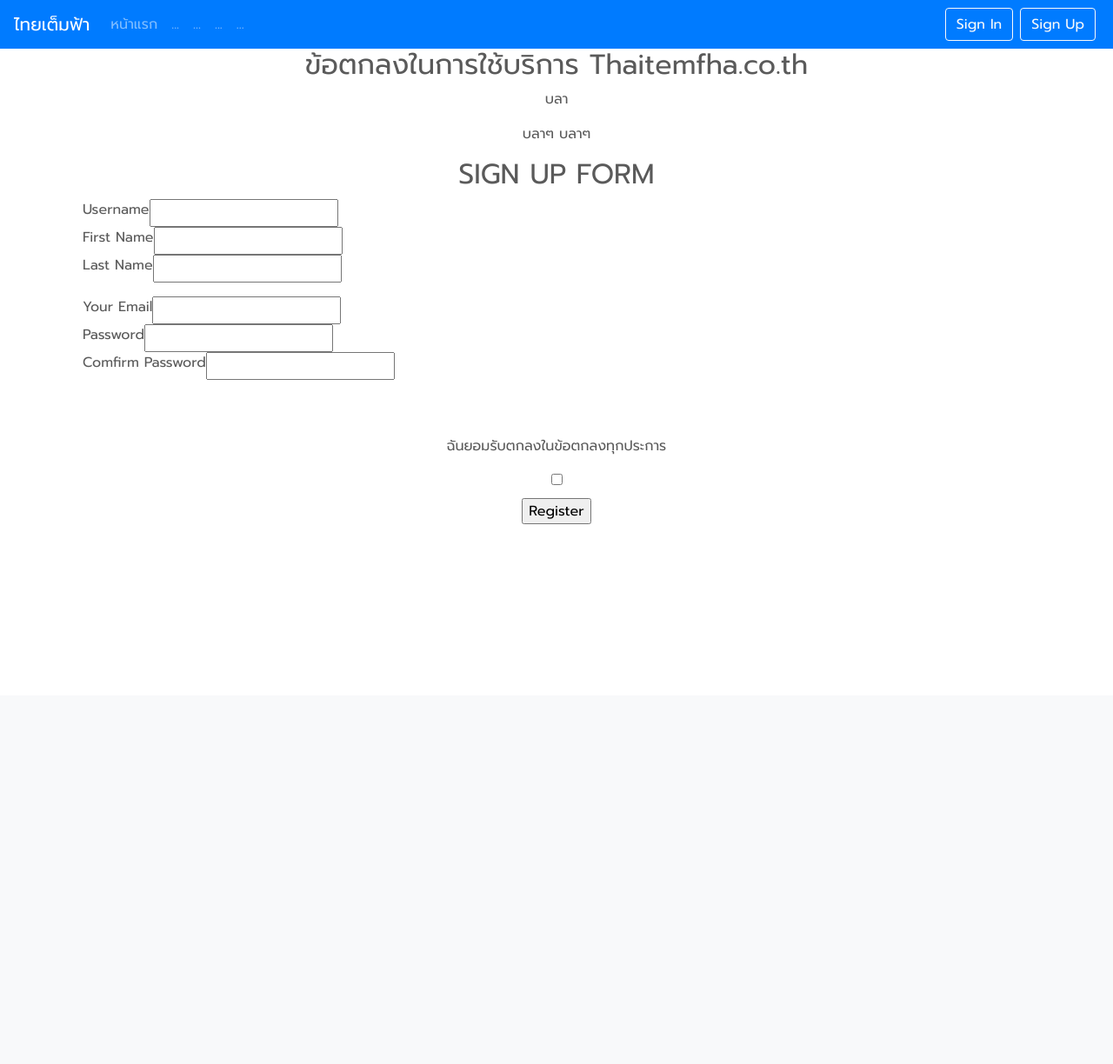
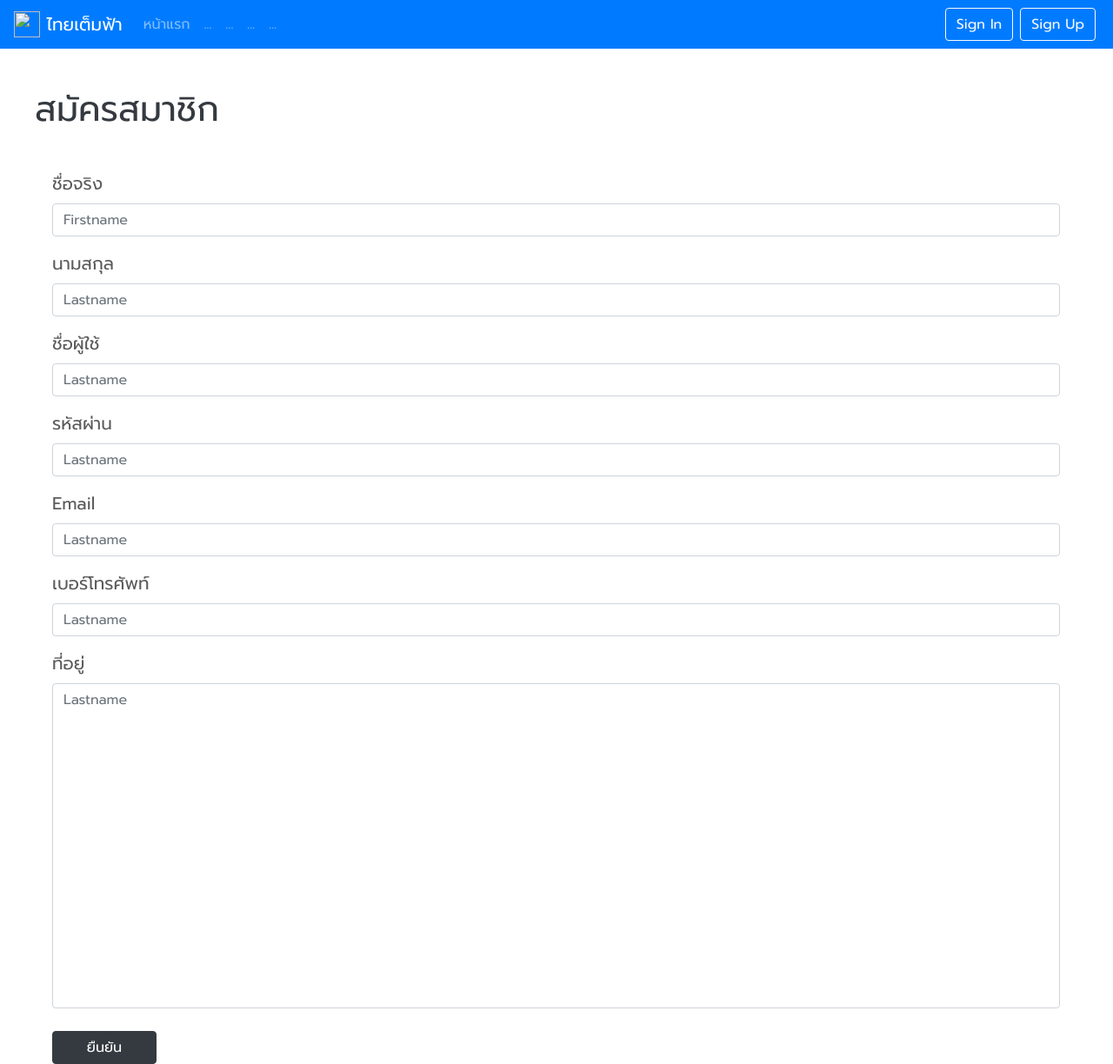
Before and after one commit to KISSADAPA/Final-WP-Project, a Django app: template Thai_Tem_Far/User/templates/User/register.html in a window 1280 px wide. Shown: the whole page at 87% size. Before the commit the page ends 603 px from the top, so only its background shows below. Run offline with Django 3.2, Linux system fonts and the light colour scheme; the template is opened without the code that fills it, so the values that code supplies are empty; some libraries are stand-ins or nearby versions.

Commit message:
mini update

```diff
--- a/Thai_Tem_Far/User/templates/User/register.html
+++ b/Thai_Tem_Far/User/templates/User/register.html
@@ -1,70 +1,41 @@
 {% extends "base.html" %}
-{% load static %}
+
 {% block content %}
-<div class="container text-center">
-            {% if error %}
-            <div class="alert alert-danger" role="alert">
-                {{ error }}
+
+<div id="full-size">
+    <form name="register_form" method="POST" action="{% url 'register' %}">
+    {% csrf_token %}
+        <label class="text-dark" for="register" id="title">สมัครสมาชิก</label>
+        <div class="form-group" style="margin-left: 60px;">
+            <label style="font-size: 20px;" for="first_name">ชื่อจริง</label>
+            <input type="text" name="first_name" class="form-control" placeholder="Firstname" style="width: 95%;" required>
         </div>
-            {% endif %}
-            {% if success %}
-            <div class="alert alert-success" role="alert">
-                {{ success }}
+        <div class="form-group" style="margin-left: 60px;">
+            <label style="font-size: 20px" for="last_name">นามสกุล</label>
+            <input type="text" name="last_name" class="form-control" placeholder="Lastname" style="width: 95%;" required>
         </div>
-            {% endif %}
-<body class="form-v4">
-	<div class="page-content" style="height: 800px;">
-		<div class="form-v4-content">
-			<div class="form-left">
-				<h2>ข้อตกลงในการใช้บริการ Thaitemfha.co.th</h2>
-				<p class="text-1">บลา</p>
-				<p class="text-2"><span>บลาๆ</span> บลาๆ</p>
-
+        <div class="form-group" style="margin-left: 60px;">
+            <label style="font-size: 20px" for="last_name">ชื่อผู้ใช้</label>
+            <input type="text" name="last_name" class="form-control" placeholder="Lastname" style="width: 95%;" required>
         </div>
-			<form class="form-detail" method="post" id="myform" action="">
-                <h2>SIGN UP FORM</h2>
-                {% csrf_token %}
-                <div class="form-row">
-					<label for="your_email">Username</label>
-					<input type="text" name="username" id="your_email" class="input-text" value="{{ username }}">
+        <div class="form-group" style="margin-left: 60px;">
+            <label style="font-size: 20px" for="last_name">รหัสผ่าน</label>
+            <input type="text" name="last_name" class="form-control" placeholder="Lastname" style="width: 95%;" required>
         </div>
-				<div class="form-group">
-					<div class="form-row form-row-1">
-						<label for="first_name">First Name</label>
-						<input type="text" name="fname" id="first_name" class="input-text" value="{{fname}}">
+        <div class="form-group" style="margin-left: 60px;">
+            <label style="font-size: 20px" for="last_name">Email</label>
+            <input type="text" name="last_name" class="form-control" placeholder="Lastname" style="width: 95%;" required>
         </div>
-					<div class="form-row form-row-1">
-						<label for="last_name">Last Name</label>
-						<input type="text" name="lname" id="last_name" class="input-text" value="{{lname}}">
+        <div class="form-group" style="margin-left: 60px;">
+            <label style="font-size: 20px" for="last_name">เบอร์โทรศัพท์</label>
+            <input type="text" name="last_name" class="form-control" placeholder="Lastname" style="width: 95%;" required>
         </div>
+        <div class="form-group" style="margin-left: 60px;">
+            <label style="font-size: 20px" for="last_name">ที่อยู่</label>
+            <textarea type="text" name="last_name"  class="form-control" placeholder="Lastname" rows="15" style="width: 95%; resize: none;" required></textarea>
         </div>
-				<div class="form-row">
-					<label for="your_email">Your Email</label>
-					<input type="email" name="email" value="{{email}}" id="your_email" class="input-text" required pattern="[^@]+@[^@]+.[a-zA-Z]{2,6}">
-				</div>
-				<div class="form-group">
-					<div class="form-row form-row-1 ">
-						<label for="password">Password</label>
-						<input type="password" name="password" id="password" class="input-text" required>
-					</div>
-					<div class="form-row form-row-1">
-						<label for="comfirm-password">Comfirm Password</label>
-						<input type="password" name="password_again" id="comfirm_password" class="input-text" required>
-					</div>
-				</div>
-				<div class="form-checkbox">
-					<label class="container">
-                        <p class="mt-5">ฉันยอมรับตกลงในข้อตกลงทุกประการ</p>
-					  	<input type="checkbox" name="agree-term">
-					  	<span class="checkmark"></span>
-					</label>
-				</div>
-				<div class="form-row-last">
-					<input type="submit" name="register" class="register" value="Register">
-				</div>
+        <button type="submit" class="btn btn-dark" style="margin-top: 10px; margin-bottom: 60px; position: absolute; left: 60px; width: 120px;">ยืนยัน</button>
     </form>
 </div>
-    </div>
 
-</body><!-- This templates was made by Colorlib (https://colorlib.com) -->
 {% endblock %}
--- a/Thai_Tem_Far/User/urls.py
+++ b/Thai_Tem_Far/User/urls.py
@@ -5,4 +5,5 @@ urlpatterns = [
     path('register', views.register_page, name='register'),
     path('login', views.login_page, name='login'),
     path('logout', views.logout_page, name='logout'),
+    path('change_pass', views.change_pass, name='change_pass'),
 ]
--- a/Thai_Tem_Far/User/views.py
+++ b/Thai_Tem_Far/User/views.py
@@ -38,3 +38,6 @@ def login_page(request):
 def logout_page(request):
     logout(request)
     return redirect('index')
+
+def change_pass(request):
+    return render(request, 'User/change_pass.html')
--- a/Thai_Tem_Far/templates/base.html
+++ b/Thai_Tem_Far/templates/base.html
@@ -26,34 +26,22 @@
                 src: url("{% static 'Prompt/Prompt-Regular.ttf' %}");
         }
 
-        html,body{
-            margin:0;
-            padding:0;
-            height:100%;
-            width:100%;
-            overflow:hidden;
+        body{
+            margin: 0px;
+            padding: 0px;
+            height: 100%;
+            width: 100%;
+            overflow: auto;
             user-select: none;
             font-family: 'Prompt', sans-serif;
             padding-bottom: 3rem;
             color: #5a5a5a;
         }
         #full-size{
-            height:100%;
-            width:100%;
-            position: fixed;
+            height: 90%;
+            width: 100%;
+            position: absolute;
             left: 0%;
-            right: 0%;
-        }
-        #left-screen{
-            width: 50%;
-            height: 100%;
-            position: fixed;
-            left: 0%;
-        }
-        #right-screen{
-            width: 50%;
-            height: 100%;
-            position: fixed;
             right: 0%;
         }
         #title{
@@ -159,7 +147,7 @@
 <body>
     <header>
         <nav class="navbar navbar-expand-lg navbar-dark bg-primary">
-            <a class="navbar-brand" href="{% url 'index' %}>
+            <a class="navbar-brand" href="{% url 'index' %}">
                 <img src="" width="30" height="30" class="d-inline-block align-top">
                 ไทยเต็มฟ้า
             </a>
@@ -207,14 +195,5 @@
         {% endblock %}
     </div>
 
-    <footer class="footer">
-        <div class="container">
-            <span class="text-muted">
-                {% block footer %}
-                {% endblock %}
-            </span>
-        </div>
-    </footer>
-
 </body>
 </html>
```
Also changed, not shown: Thai_Tem_Far/User/templates/User/change_pass.html (+7 -0 lines), Thai_Tem_Far/User/templates/User/login.html (+4 -3 lines). Lines whose indentation alone changed are shown as unchanged.
